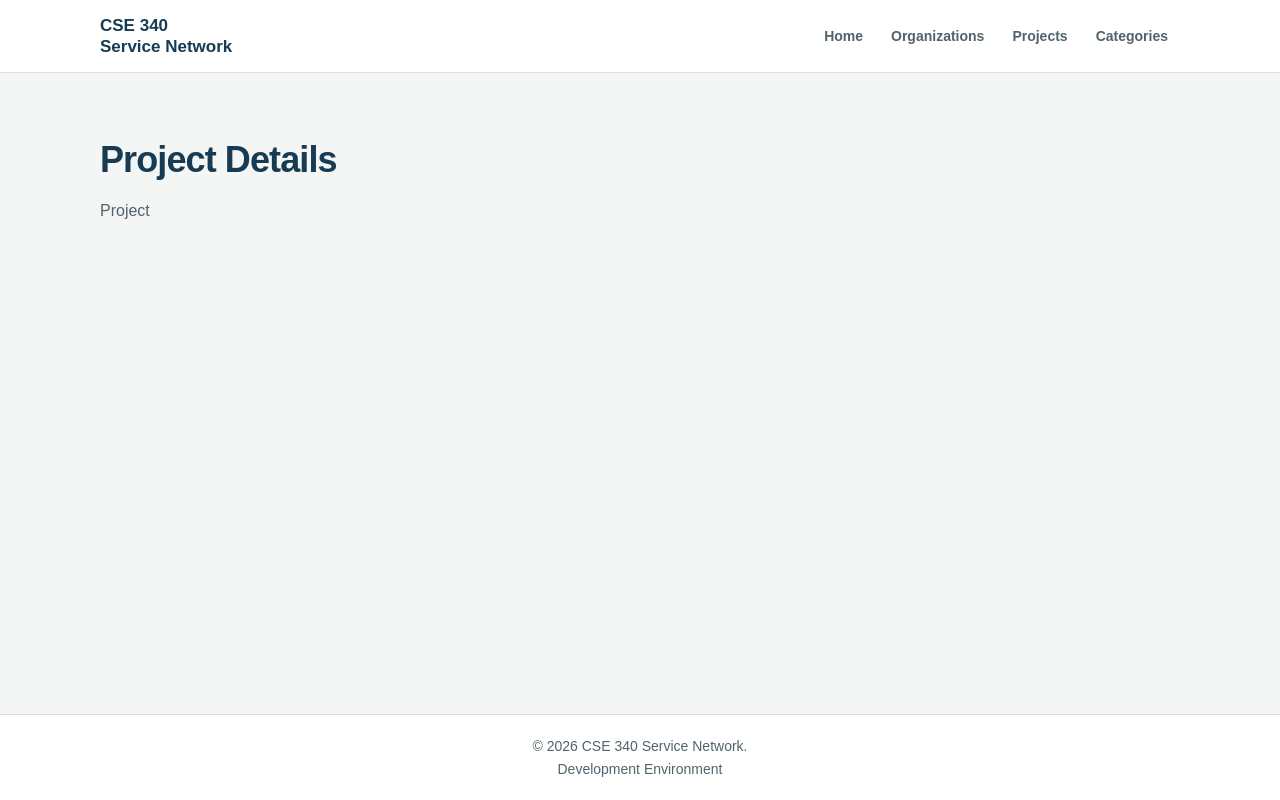
After one commit to Ilegubo/CSE340, a Node server app: page /project/1 in a window 1280 px wide. The commit adds this page. Run offline with Node 20, Linux system fonts and the light colour scheme; data that the repository does not hold is empty.

Commit message:
W03 Team Activity: Displaying Service Projects

```diff
--- a/public/css/main.css
+++ b/public/css/main.css
@@ -206,7 +206,7 @@ main > p {
     font-weight: 700;
 }
 
-.category-list li.category-card--environmental {
+.category-list li.category-card--environment {
     --category-accent: #285c3e;
     --category-background: #edf5ef;
     --category-text: #214a33;
@@ -296,7 +296,7 @@ main > p {
     font-size: 14px;
 }
 
-a.organization-details {
+a.details-link {
     text-decoration: none;
     font-weight: bold;
     color: #3667a6;
--- a/src/controller/organizations.js
+++ b/src/controller/organizations.js
@@ -13,7 +13,7 @@ const showOrganizationsPage = async(req, res) => {
 };
 
 const showOrganizationDetailsPage = async(req, res) => {
-    const organizationId = 1//parseInt(req.params.id);
+    const organizationId = parseInt(req.params.id);
     const organizationDetails = await getOrganizationDetails(organizationId);
     const projects = await getProjectsByOrganizationId(organizationId)
 
--- a/src/controller/projects.js
+++ b/src/controller/projects.js
@@ -1,11 +1,26 @@
-import {getAllProjects} from '../models/projects.js';
+import {getUpcomingProjects, getProjectDetails} from '../models/projects.js';
 
-const showProjectsPage = async(req, res) => {
+const NUMBER_OF_UPCOMING_PROJECTS = 5;
+const showUpcomingProjectsPage = async(req, res) => {
     const templateView  = 'projects';
-    const title = templateView.toUpperCase();
-    const projects = await getAllProjects();
-    console.log(projects);
+    const title = 'UPCOMING SERVICE PROJECTS';
+    const projects = await getUpcomingProjects(NUMBER_OF_UPCOMING_PROJECTS);
+    //log projects to console in development mode
+    if (process.env.NODE_ENV == 'development') {
+        console.log(projects);};
     res.render(templateView, {title, projects});
 }
 
-export {showProjectsPage};
+const showProjectDetailsPage = async (req, res) => {
+    const templateView = 'project';
+    const title = 'Project Details';
+    const projectId = parseInt(req.params.id);
+    const projectDetails = await getProjectDetails(projectId);
+    //log projectDetails to console in development mode
+    if (process.env.NODE_ENV == 'development') {
+        console.log(projectDetails);};
+
+    res.render(templateView, {title, projectDetails});
+}
+
+export {showUpcomingProjectsPage, showProjectDetailsPage};
--- a/src/models/projects.js
+++ b/src/models/projects.js
@@ -1,16 +1,30 @@
 import db from './db.js';
 
 const getAllProjects = async() => {
-    const query = `SELECT title, description, location, TO_CHAR(date, 'Dy DD Mon YYYY') AS date FROM public.projects;
-`;
-    const result =  await db.query(query);
+    const query = `SELECT project_id, organization_id, title,   description, location, date
+            FROM public.projects;
+    `;
+
+    const result = await db.query(query);
+
+    return result.rows;
+}
+
+const getUpcomingProjects = async(numberOfProjects = 5) => {
+    const query = `SELECT title, description, location, TO_CHAR(date, 'Dy DD Mon YYYY') AS date, public.projects.project_id FROM public.projects
+    WHERE date > CURRENT_DATE
+    ORDER BY date ASC
+    LIMIT $1`;
+    const result =  await db.query(query, [numberOfProjects]);
 
     return result.rows;
 }
 
 const getProjectsByOrganizationId = async(organizationId) => {
-    const query = `SELECT title, description, location, date
-    FROM projects
+    const query = `
+    SELECT projects.title, projects.description, projects.location, TO_CHAR(date, 'Dy DD Mon YYYY') AS date, categories.name AS category, projects.project_id
+    FROM projects JOIN project_categories ON projects.project_id = project_categories.project_id
+	JOIN categories ON project_categories.category_id = categories.category_id
     WHERE organization_id = $1`;
 
     const result = await db.query(query, [organizationId]);
@@ -18,4 +32,16 @@ const getProjectsByOrganizationId = async(organizationId) => {
     return result.rows;
 }
 
-export {getAllProjects, getProjectsByOrganizationId};
+const getProjectDetails = async(projectId) => {
+    const query = `
+    SELECT projects.project_id, projects.title, projects.description, projects.location, TO_CHAR(date, 'Dy DD Mon YYYY') AS date, categories.name AS category
+    FROM projects JOIN project_categories ON projects.project_id = project_categories.project_id
+	JOIN categories ON project_categories.category_id = categories.category_id
+    WHERE projects.project_id = $1`;
+
+    const result = await db.query(query, [projectId]);
+
+    return result.rows;
+}
+
+export {getAllProjects, getUpcomingProjects, getProjectsByOrganizationId, getProjectDetails};
--- a/src/routes.js
+++ b/src/routes.js
@@ -3,7 +3,7 @@ import express from 'express';
 import {showHomePage} from './controller/index.js';
 import {showOrganizationDetailsPage, showOrganizationsPage} from './controller/organizations.js'
 import { showCategoriesPage } from './controller/cateogories.js';
-import { showProjectsPage } from './controller/projects.js';
+import { showUpcomingProjectsPage, showProjectDetailsPage } from './controller/projects.js';
 import { showTestErrorPage } from './controller/errors.js';
 
 
@@ -12,8 +12,9 @@ const router = express.Router();
 router.get('/', showHomePage);
 router.get('/organizations', showOrganizationsPage);
 router.get('/categories', showCategoriesPage);
-router.get('/projects', showProjectsPage);
+router.get('/projects', showUpcomingProjectsPage);
 router.get('/test-error', showTestErrorPage);
 router.get('/organization/:id', showOrganizationDetailsPage);
+router.get('/project/:id', showProjectDetailsPage);
 
 export default router;
--- a/src/views/home.ejs
+++ b/src/views/home.ejs
@@ -5,7 +5,7 @@
             <h1>Welcome to the CSE 340 Service Network</h1>
             <p>Our mission is to promote service across the world by connecting volunteers with service opportunities in their community.</p>
         </div>
-        <img src="/images/cse340-service-network.png" alt="CSE 340 Service Network" width="344" height="160">
+        <img src="/images/cse340-service-network.png" alt="CSE 340 Service Network" width="344" height="160" loading="lazy">
     </div>
 </main>
 <%- include('partials/footer') %>
--- a/src/views/organizations.ejs
+++ b/src/views/organizations.ejs
@@ -12,7 +12,7 @@
                 <h2><%= organization.name %></h2>
                 <p><%= organization.description %></p>
                 <a href="mailto:<%= organization.contact_email %>"><%= organization.contact_email %></a>
-                <br><br><a class="organization-details" href="/organization/<%= organization.organization_id %>">More Info Here &rarr;</a>
+                <br><br><a class="details-link" href="/organization/<%= organization.organization_id %>">More Info Here &rarr;</a>
             </div>
         </li>
     <% }); %>
--- /dev/null
+++ b/src/views/project.ejs
@@ -0,0 +1,19 @@
+<%- include('partials/header') %>
+    <main id="main-content" tabindex="-1">
+        <h1><%= title %></h1>
+        <p>Project</p>
+        <ul class="project-list">
+            <% projectDetails.forEach(property => { %>
+                <li>
+                    <div class="project-meta">
+                        <time datetime="<%= property.date %>"><%= property.date %></time>
+                        <% if (property.location) { %><span><%= property.location %></span><% } %>
+                    </div>
+                    <h2><%= property.title %></h2>
+                    <p><%= property.description %></p>
+                    <a class="details-link" href="/projects %>">&larr; Go back</a>
+                </li>
+            <% }) %>
+        </ul>
+    </main>
+<%- include('partials/footer') %>
--- a/src/views/projects.ejs
+++ b/src/views/projects.ejs
@@ -2,7 +2,7 @@
 
 <main id="main-content" tabindex="-1">
     <h1><%= title %></h1>
-    <p>Find a hands-on way to support communities through an upcoming service project.</p>
+    <h2>UPCOMING SERVICE PROJECTS</h2>
     <ul class="project-list">
         <% projects.forEach(project => { %>
             <li>
@@ -11,7 +11,8 @@
                     <% if (project.location) { %><span><%= project.location %></span><% } %>
                 </div>
                 <h2><%= project.title %></h2>
-                <% if (project.description) { %><p><%= project.description %></p><% } %>
+                <p><%= project.description %></p>
+                <a class="details-link" href="/project/<%= project.project_id %>">More Info &rarr;</a>
             </li>
         <% }) %>
     </ul>
```
Also changed, not shown: src/views/organization.ejs (+4 -6 lines).
